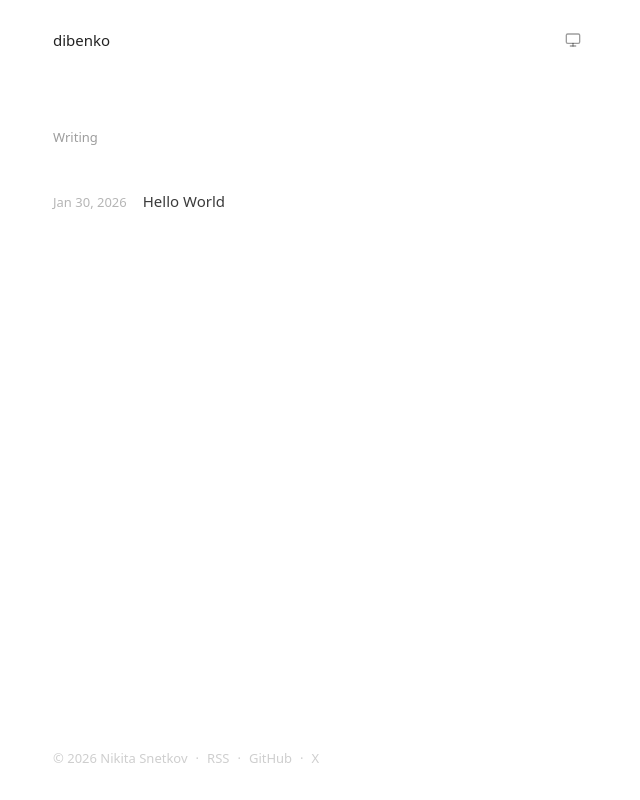
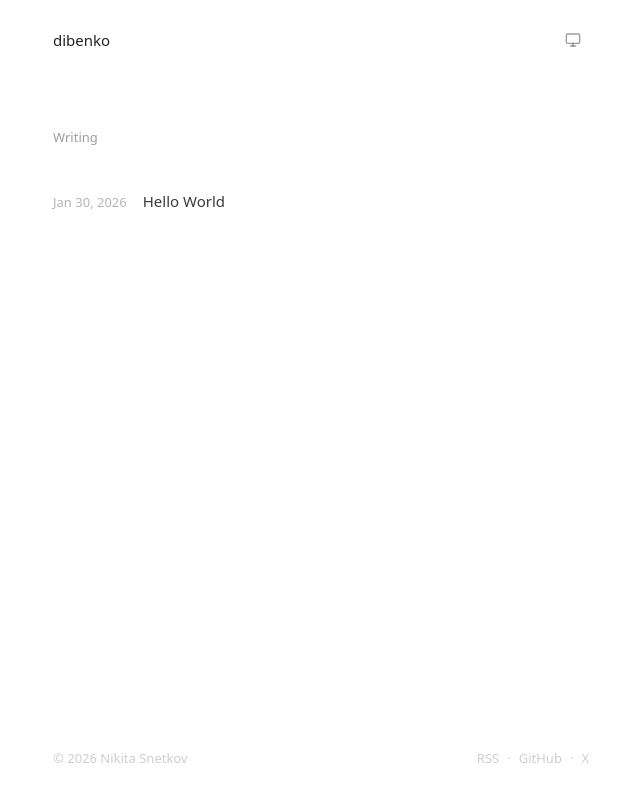
Before and after one commit to dibenkobit/blog, a Next.js app: page / in a window 1280 px wide. Shown: the whole page, without its empty margins (319-959 px from the left). Built offline with nearby package versions, Linux system fonts and the light colour scheme.

Commit message:
style: align footer with copyright left and links right
Co-Authored-By: Claude Opus 4.5 <noreply@anthropic.com>

```diff
--- a/app/layout.tsx
+++ b/app/layout.tsx
@@ -70,11 +70,9 @@ export default function RootLayout({
                             </nav>
                         </header>
                         <main className='flex-1 max-w-xl mx-auto px-5 pt-12 pb-24 w-full'>{children}</main>
-                        <footer className='max-w-xl mx-auto px-5 pb-8 w-full'>
-                            <p className='text-[13px] text-foreground/20'>
-                                © {new Date().getFullYear()} Nikita Snetkov
-                                <span className='mx-2'>·</span>
-                                <a href='/feed.xml' className='transition-colors hover:text-foreground/40'>
+                        <footer className='max-w-xl mx-auto px-5 pb-8 w-full flex items-center text-[13px] text-foreground/20'>
+                            <span>© {new Date().getFullYear()} Nikita Snetkov</span>
+                            <a href='/feed.xml' className='ml-auto transition-colors hover:text-foreground/40'>
                                 RSS
                             </a>
                             <span className='mx-2'>·</span>
@@ -95,7 +93,6 @@ export default function RootLayout({
                             >
                                 X
                             </a>
-                            </p>
                         </footer>
                     </div>
                 </ThemeProvider>
```
Lines whose indentation alone changed are shown as unchanged.
